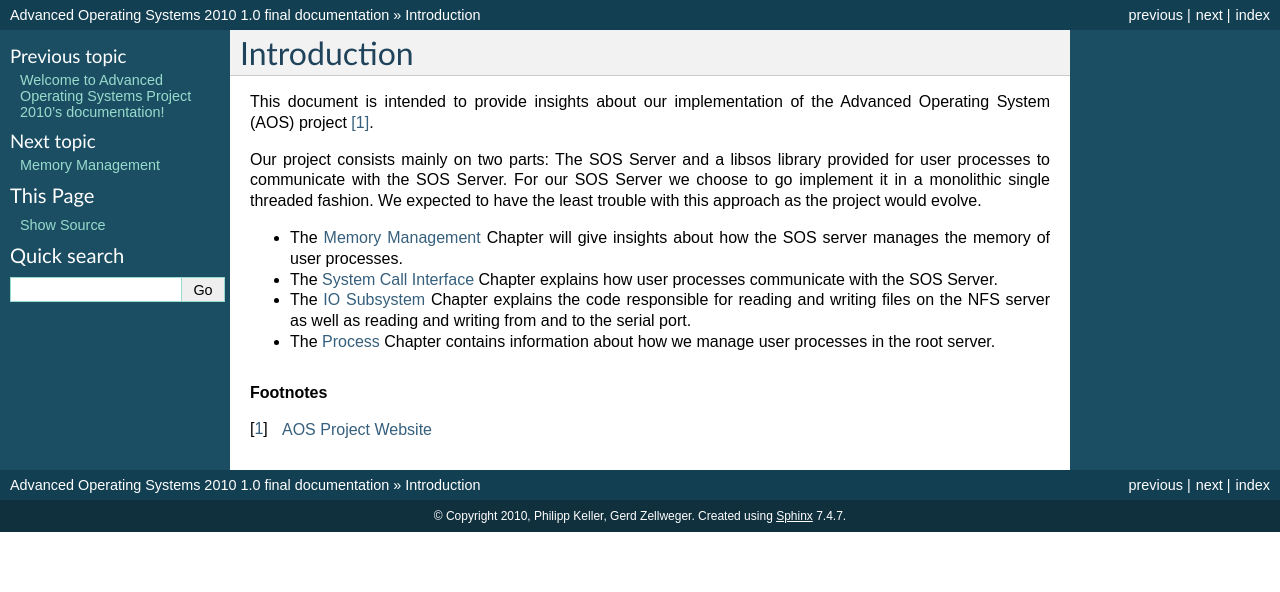
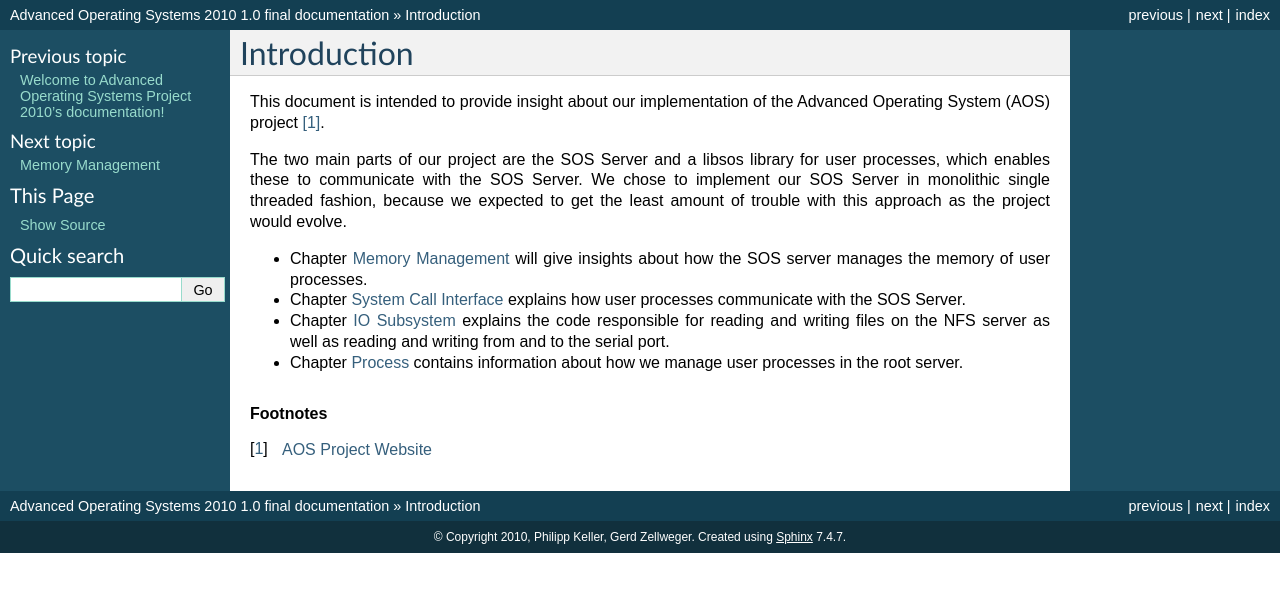
Before and after one commit to gz/aos10, a Sphinx documentation site: the page built from doc/documentation/source/intro.txt, in a window 1280 px wide. Shown: the top 592 px of the page. Built offline with Sphinx 7.4.7, drawn with Linux system fonts in a browser that asks for light colours.

Commit message:
some mistakes corrected in the documentation intro added documentation/build folder to ignorelist
git-svn-id: https://svn.vis.ethz.ch/svn/aos10@217 77cbfc24-9232-4b91-9b01-57cbc351378c

```diff
--- a/doc/documentation/source/intro.txt
+++ b/doc/documentation/source/intro.txt
@@ -1,26 +1,26 @@
 Introduction
 ============
 
-This document is intended to provide insights about our implementation of
+This document is intended to provide insight about our implementation of
 the Advanced Operating System (AOS) project [#f1]_.
 
-Our project consists mainly on two parts: The SOS Server and a libsos library
-provided for user processes to communicate with the SOS Server.
-For our SOS Server we choose to go implement it in a monolithic single threaded
-fashion. We expected to have the least trouble with this approach as the project
-would evolve.
+The two main parts of our project are the SOS Server and a libsos library for
+user processes, which enables these to communicate with the SOS Server.
+We chose to implement our SOS Server in monolithic single threaded fashion,
+because we expected to get the least amount of trouble with this approach as
+the project would evolve.
 
-* The :ref:`memory-management` Chapter will give insights about
+* Chapter :ref:`memory-management` will give insights about
   how the SOS server manages the memory of user processes.
 
-* The :ref:`syscall-interface` Chapter explains how user
+* Chapter :ref:`syscall-interface` explains how user
   processes communicate with the SOS Server.
 
-* The :ref:`io-subsystem` Chapter explains the code responsible for
+* Chapter :ref:`io-subsystem` explains the code responsible for
   reading and writing files on the NFS server as well as reading and writing
   from and to the serial port.
 
-* The :ref:`process` Chapter contains information about how we manage
+* Chapter :ref:`process` contains information about how we manage
   user processes in the root server.
 
 
```
